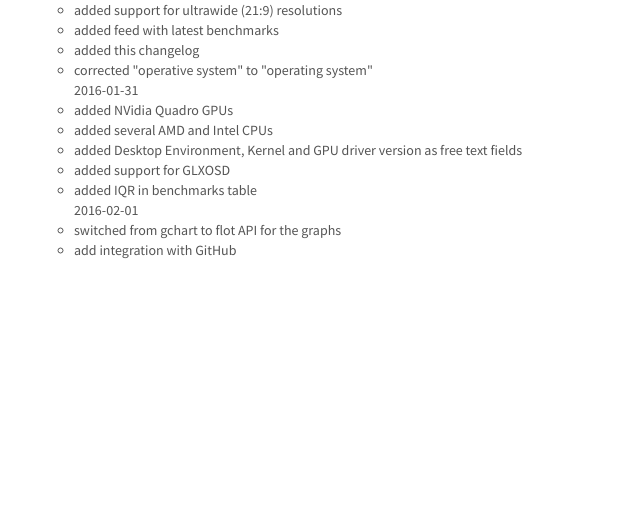
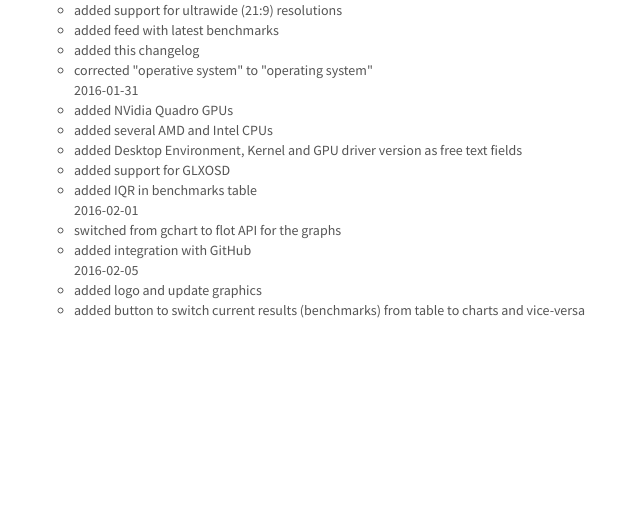
Before and after one commit to wbasile/Open-Game-Benchmarks, a Django app: page /about/ in a window 1280 px wide, after a click on "CHANGELOG". Shown: the part 1346-1863 px from the top of the page, without its empty margins (76-716 px from the left). Run offline with Django 3.2, Linux system fonts and the light colour scheme; parts of the project's set-up code (start-up, migrations or seed data) failed here and were passed over; some libraries are stand-ins or nearby versions.

Commit message:
added button to switch table/graph

```diff
--- a/lgbdb/templates/about.html
+++ b/lgbdb/templates/about.html
@@ -184,7 +184,12 @@
         <ul>
             2016-02-01
             <li>switched from gchart to flot API for the graphs</li>
-            <li>add integration with GitHub</li>
+            <li>added integration with GitHub</li>
+        </ul>
+        <ul>
+            2016-02-05
+            <li>added logo and update graphics</li>
+            <li>added button to switch current results (benchmarks) from table to charts and vice-versa</li>
         </ul>
     </ul>
 
--- a/lgbdb/templates/benchmark_table_view.html
+++ b/lgbdb/templates/benchmark_table_view.html
@@ -7,6 +7,9 @@
 
 {% include "benchmark_filter_form.html" %}
 
+
+
+
 <h4><p>{{ infotext}}</p></h4>
 
 {% include "benchmark_table.html" %}
--- a/lgbdb/views.py
+++ b/lgbdb/views.py
@@ -8,12 +8,12 @@ from django_tables2   import RequestConfig
 
 from django.shortcuts import render, render_to_response, get_object_or_404
 from django.http import HttpResponseForbidden
+from django.http import HttpResponseRedirect
 from django.contrib.auth.models import User
 from django.contrib.auth.decorators import login_required
-from django.http import HttpResponseRedirect
 from django.core.urlresolvers import reverse
 from django.db.models import Count
-
+from django.template import RequestContext
 
 from graphos.sources.simple import SimpleDataSource
 from graphos.sources.model import ModelDataSource
@@ -163,6 +163,10 @@ def GameTableView(request):
 
 def BenchmarkTableView(request):
 
+    if "btn-other" in request.GET:
+        add_get = "&".join([x+"="+request.GET[x] for x in request.GET.keys() if x != "btn-other"])
+        return HttpResponseRedirect('/benchmark_chart/?'+add_get)
+
     filter = BenchmarkFilter(request.GET)
 
     for f in filter.form.fields:
@@ -200,6 +204,12 @@ def set_benchmark_y_label(benchmark):
 
 # bar plot with multiple benchmarks using graphos and flot
 def fps_chart_view(request):
+
+
+    if "btn-other" in request.GET:
+        add_get = "&".join([x+"="+request.GET[x] for x in request.GET.keys()  if x != "btn-other" ])
+        return HttpResponseRedirect('/benchmark_table/?'+add_get)
+
 
     max_displayed_benchmarks = 30
 
```
Also changed, not shown: lgbdb/templates/benchmark_filter_form.html (+6 -1 lines).
